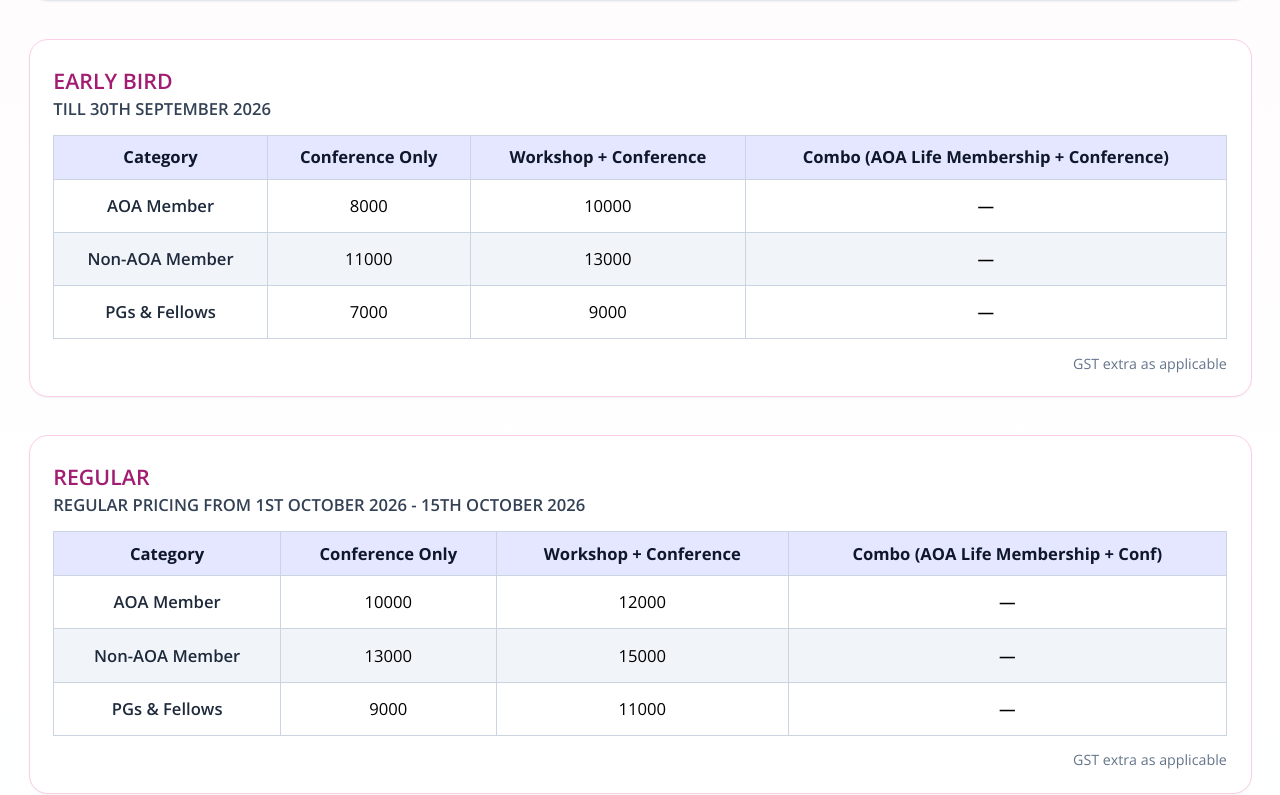
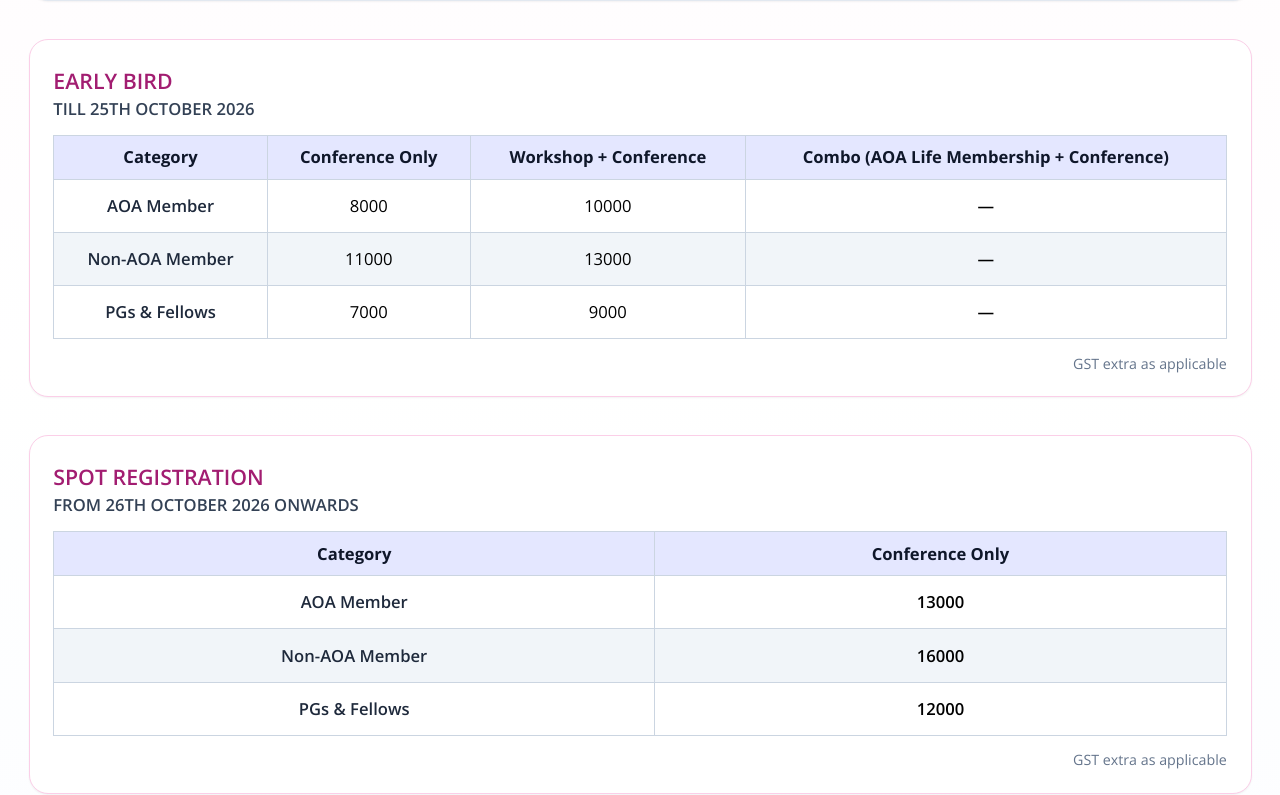
Before and after one commit to AbhiramBharadwaj/FinalAOACon2026-FrontEnd, a React (Vite) app: page /register-details in a window 1280 px wide. Shown: the part 1103-1898 px from the top of the page. Built offline with nearby package versions, Linux system fonts and the light colour scheme.

Commit message:
Align frontend early bird registration with October 25 deadline

```diff
--- a/src/components/common/RegistrationFeesSection.jsx
+++ b/src/components/common/RegistrationFeesSection.jsx
@@ -5,19 +5,16 @@ const feeRows = [
   {
     label: 'AOA Member',
     early: { conf: '8000', ws: '10000', combo: null },
-    regular: { conf: '10000', ws: '12000', combo: null },
     spot: { conf: '13000' },
   },
   {
     label: 'Non-AOA Member',
     early: { conf: '11000', ws: '13000', combo: null },
-    regular: { conf: '13000', ws: '15000', combo: null },
     spot: { conf: '16000' },
   },
   {
     label: 'PGs & Fellows',
     early: { conf: '7000', ws: '9000', combo: null },
-    regular: { conf: '9000', ws: '11000', combo: null },
     spot: { conf: '12000' },
   },
 ];
@@ -109,7 +106,7 @@ const RegistrationFeesSection = () => {
           <section className="space-y-3 rounded-2xl border border-pink-200 bg-white p-4 sm:p-5 shadow-sm">
             <div>
               <h3 className="text-lg font-semibold text-[#a21d71]">EARLY BIRD</h3>
-              <p className="text-sm font-semibold text-slate-700">TILL 30TH SEPTEMBER 2026</p>
+              <p className="text-sm font-semibold text-slate-700">TILL 25TH OCTOBER 2026</p>
             </div>
             <div className="w-full overflow-x-auto">
               <table className="w-full text-sm border-collapse min-w-[680px]">
@@ -138,38 +135,8 @@ const RegistrationFeesSection = () => {
 
           <section className="space-y-3 rounded-2xl border border-pink-200 bg-white p-4 sm:p-5 shadow-sm">
             <div>
-              <h3 className="text-lg font-semibold text-[#a21d71]">REGULAR</h3>
-              <p className="text-sm font-semibold text-slate-700">REGULAR PRICING FROM 1ST OCTOBER 2026 - 15TH OCTOBER 2026</p>
-            </div>
-            <div className="w-full overflow-x-auto">
-              <table className="w-full text-sm border-collapse min-w-[680px]">
-                <thead>
-                  <tr className={headerClass}>
-                    <th className="border border-slate-300 px-3 py-2" scope="col">Category</th>
-                    <th className="border border-slate-300 px-3 py-2" scope="col">Conference Only</th>
-                    <th className="border border-slate-300 px-3 py-2" scope="col">Workshop + Conference</th>
-                    <th className="border border-slate-300 px-3 py-2" scope="col">Combo (AOA Life Membership + Conf)</th>
-                  </tr>
-                </thead>
-                <tbody className="text-center">
-                  {feeRows.map((row, index) => (
-                    <tr key={`regular-${row.label}`} className={index % 2 === 0 ? 'bg-white' : 'bg-slate-100'}>
-                      <th className="border border-slate-300 px-3 py-3 font-semibold text-slate-800" scope="row">{row.label}</th>
-                      <td className={cellBaseClass}>{renderCell(row.regular.conf)}</td>
-                      <td className={cellBaseClass}>{renderCell(row.regular.ws)}</td>
-                      <td className={`${cellBaseClass} font-semibold`}>{renderCell(row.regular.combo)}</td>
-                    </tr>
-                  ))}
-                </tbody>
-              </table>
-            </div>
-            <p className="text-xs text-slate-500 text-right">GST extra as applicable</p>
-          </section>
-
-          <section className="space-y-3 rounded-2xl border border-pink-200 bg-white p-4 sm:p-5 shadow-sm">
-            <div>
               <h3 className="text-lg font-semibold text-[#a21d71]">SPOT REGISTRATION</h3>
-              <p className="text-sm font-semibold text-slate-700">FROM 16TH OCTOBER 2026 ONWARDS</p>
+              <p className="text-sm font-semibold text-slate-700">FROM 26TH OCTOBER 2026 ONWARDS</p>
             </div>
             <div className="w-full overflow-x-auto">
               <table className="w-full text-sm border-collapse min-w-[420px]">
@@ -252,7 +219,7 @@ const RegistrationFeesSection = () => {
           </div>
           <div className="flex items-center gap-3">
             <p className="hidden sm:flex items-center gap-1 text-xs text-slate-500">
-              <CalendarClock className="w-3.5 h-3.5" /> Early bird registrations till 30th September
+              <CalendarClock className="w-3.5 h-3.5" /> Early bird registrations till 25th October
             </p>
             <Link
               to="/login"
```
